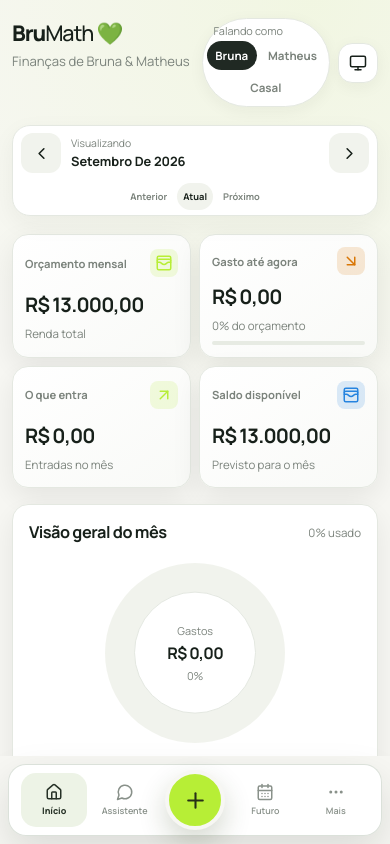
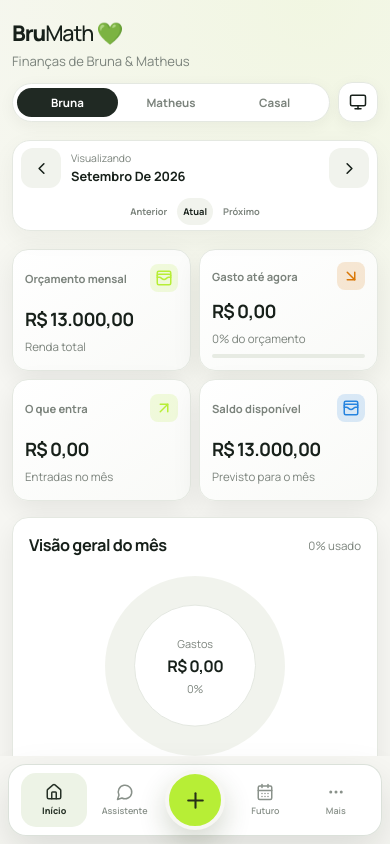
Before and after one commit to buraven/BruMath, a Next.js app: page / in a window 390 px wide. Built offline with nearby package versions, Linux system fonts and the light colour scheme.

Commit message:
fix: stabilize responsive header and financial card values

```diff
--- a/app/globals.css
+++ b/app/globals.css
@@ -1703,9 +1703,22 @@ button {
 }
 
 @media (max-width: 520px) {
+  .topbar {
+    flex-wrap: wrap;
+  }
+
+  .brand-area,
+  .topbar-actions {
+    width: 100%;
+  }
+
   .topbar-actions {
     max-width: none;
-    flex: 1;
+    justify-content: space-between;
+  }
+
+  .app-shell:has([data-home]) .topbar .profile-label {
+    display: none;
   }
 
   .profile-switch {
--- a/features/home/components/DashboardMetrics/DashboardMetrics.module.css
+++ b/features/home/components/DashboardMetrics/DashboardMetrics.module.css
@@ -104,6 +104,12 @@
     width: 28px;
     height: 28px;
   }
+
+  .card strong {
+    overflow-wrap: normal;
+    white-space: nowrap;
+    font-size: clamp(1rem, 4.7vw, 1.25rem);
+  }
 }
 
 @container workspace (max-width: 1000px) {
```
Also changed, not shown: 1 other file (tests, documents, lock files or other folders).
